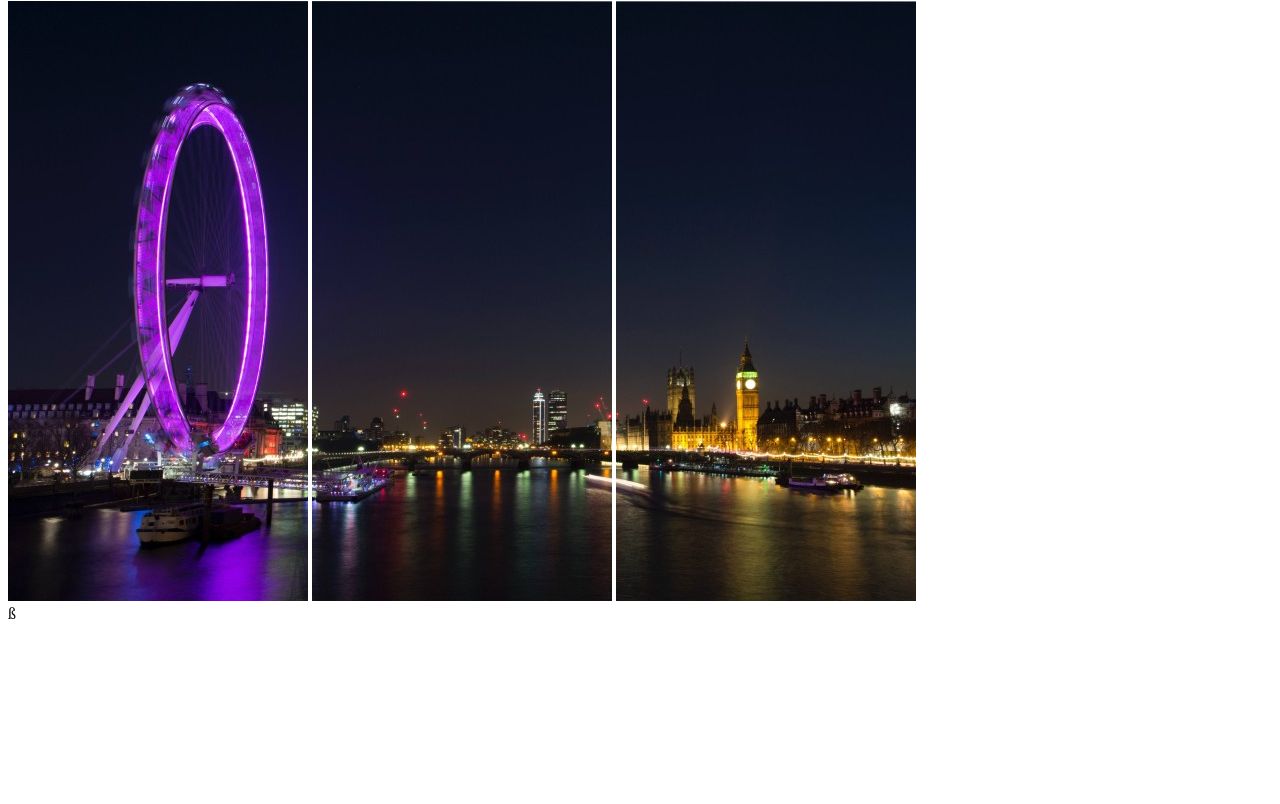
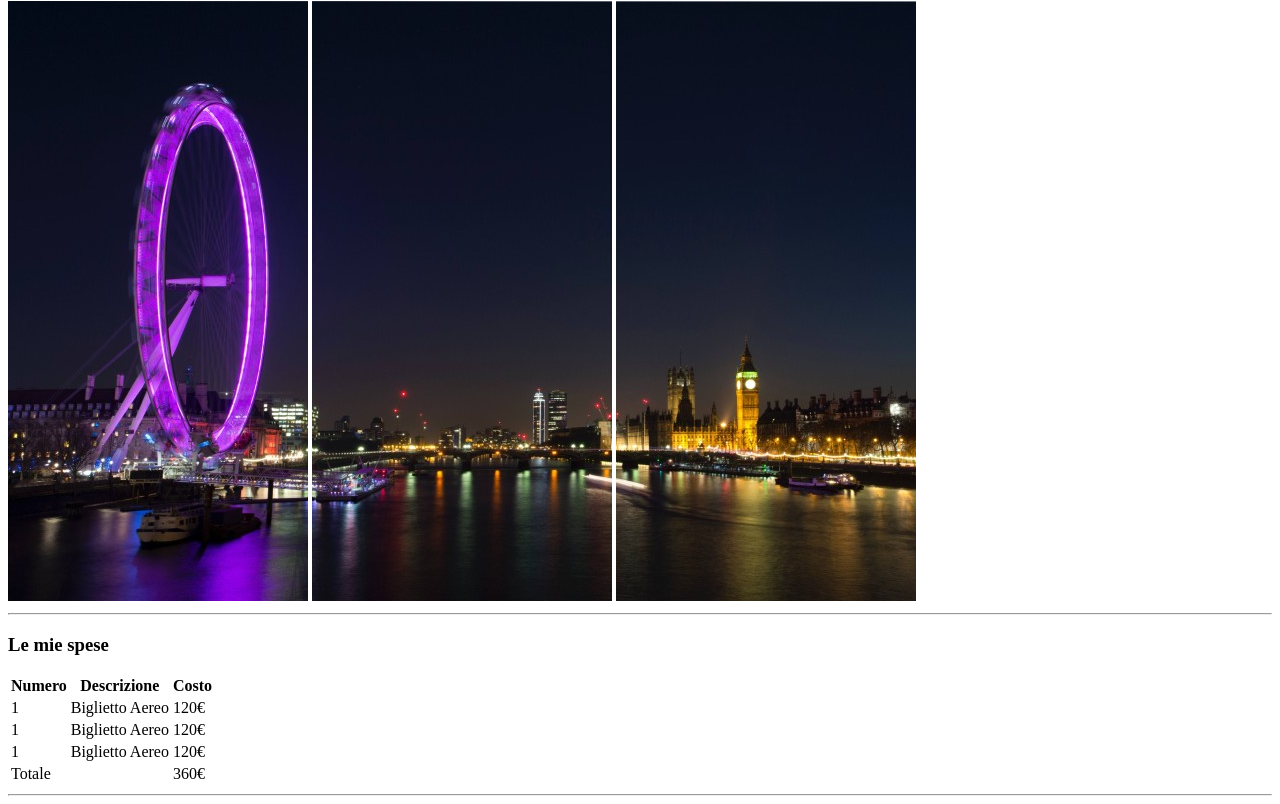
Before and after one commit to fraberret/html-london-trip, a plain HTML site: page index.html in a window 1280 px wide. Shown: the part 79-883 px from the top of the page. Before the commit the page ends 800 px from the top, so only its background shows below. Drawn offline with Linux system fonts and the light colour scheme.

Commit message:
add "Le mie spese" on main section

```diff
--- a/index.html
+++ b/index.html
@@ -14,12 +14,56 @@
         <img src="./img/pexels-bill-emrich-230794-0.jpg" alt="">
         <img src="./img/pexels-bill-emrich-230794-1.jpg" alt="">
         <img src="./img/pexels-bill-emrich-230794-2.jpg" alt="">
+        <hr>
     </header>
 
     <main>
+
+        <!-- spese -->
+
+        <section>
+
+            <h3>Le mie spese</h3>
+
+            <table>
+                <thead>
+                    <tr>
+                        <th>Numero</th>
+                        <th>Descrizione</th>
+                        <th>Costo</th>
+                    </tr>
+                </thead>
+                <tbody>
+                    <tr>
+                        <td>1</td>
+                        <td>Biglietto Aereo</td>
+                        <td>120€</td>
+                    </tr>
+                    <tr>
+                        <td>1</td>
+                        <td>Biglietto Aereo</td>
+                        <td>120€</td>
+                    </tr>
+                    <tr>
+                        <td>1</td>
+                        <td>Biglietto Aereo</td>
+                        <td>120€</td>
+                    </tr>
+                    <tr>
+                        <td>Totale</td>
+                        <td></td>
+                        <td>360€</td>
+                    </tr>
+                </tbody>
+            </table>
+
+            <hr>
+        </section>
+            <!-- /spese-->
+
     </main>
 
-    <footer>ß
+    <footer>
     </footer>
 </body>
 </html>
```
